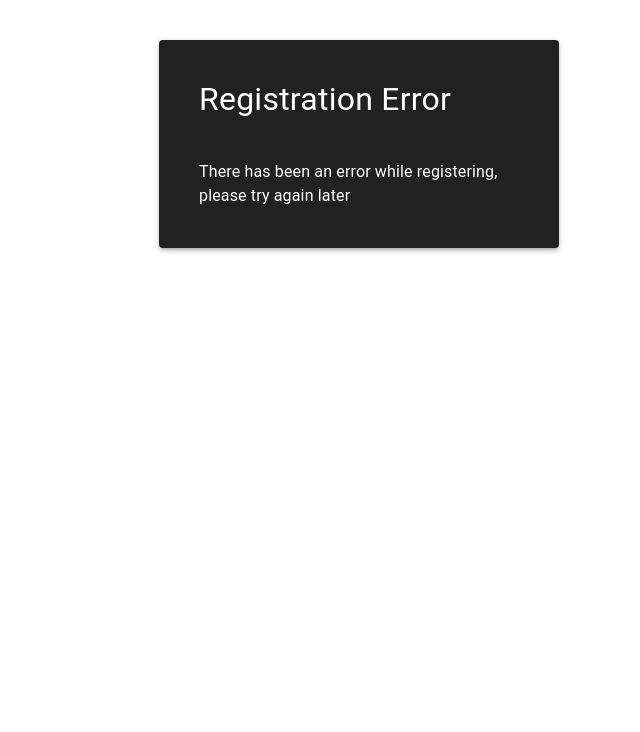
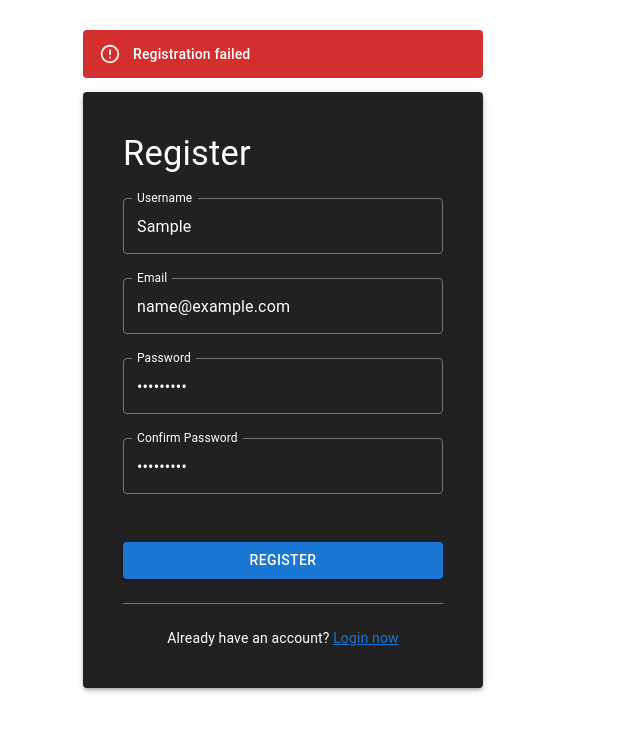
Before and after one commit to YoungDev7/chatapp-react-frontend, a React (Vite) app: page /register in a window 1280 px wide. Both pictures are taken after typing "Sample", "name@example.com", "Sample123", "Sample123" into the empty fields and a click on the button "REGISTER". Shown: the top 732 px of the page, without its empty margins (281-921 px from the left). Built offline with nearby package versions, Linux system fonts and the light colour scheme; no server answers.

Commit message:
feat(auth): add registration and login status message

```diff
--- a/src/components/auth/Login.jsx
+++ b/src/components/auth/Login.jsx
@@ -1,8 +1,11 @@
 import {
+  Alert,
   Box,
   Button,
+  CircularProgress,
   Container,
   Divider,
+  Grow,
   Link,
   Paper,
   TextField,
@@ -25,22 +28,36 @@ import { setToken, setUser } from '../../store/slices/authSlice';
  */
 export default function Login() {
   const [credentials, setCredentials] = useState({ email: '', password: '' });
+  const [isLoginSuccess, setIsLoginSuccess] = useState(null);
+  const [isLoading, setIsLoading] = useState(false);
   const dispatch = useDispatch();
   const navigate = useNavigate();
 
   const handleSubmit = async (e) => {
     e.preventDefault();
+    setIsLoading(true);
+    setIsLoginSuccess(null);
     try {
       // Send login request to the server, implicitly skipping the auth interceptor
       const response = await api.post('/auth/authenticate', credentials, {skipAuthInterceptor: true});
       dispatch(setToken(response.data.access_token));
       dispatch(setUser(response.data.access_token));
+      setIsLoginSuccess(true);
       navigate('/');
     } catch (error) {
+      setIsLoginSuccess(false);
       console.error('Login failed:', error);
-      // Handle login error (show message to user)
+    } finally {
+      setIsLoading(false);
     }
   };
+
+  let buttonContent;
+  if (isLoading) {
+    buttonContent = <CircularProgress size={24} sx={{ color: 'white' }} />;
+  } else {
+    buttonContent = 'Login';
+  }
 
   return (
     <Container
@@ -48,9 +65,38 @@ export default function Login() {
       sx={{
         mt: 5,
         display: 'flex',
-        justifyContent: 'center'
+        justifyContent: 'center',
+        flexDirection: 'column'
       }}
     >
+      <Box sx={{ height: 60, mb: 1, display: 'flex', alignItems: 'center' }}>
+        {isLoginSuccess === false && (
+          <Grow in={!isLoginSuccess}>
+            <Alert
+              severity="error"
+              variant='filled'
+              sx={{
+                width:'100%',
+                maxWidth: 400
+              }} >
+                Login failed
+              </Alert>
+          </Grow>
+        )}
+        {isLoginSuccess === true && (
+          <Grow in={isLoginSuccess}>
+            <Alert
+              severity="success"
+              variant='filled'
+              sx={{
+                width: '100%',
+                maxWidth: 400
+              }} >
+              Login successful
+            </Alert>
+          </Grow>
+        )}
+      </Box>
       <Paper
         elevation={3}
         sx={{
@@ -77,6 +123,8 @@ export default function Login() {
             fullWidth
             label="Email"
             type="email"
+            disabled={isLoading}
+            error={isLoginSuccess === null || isLoginSuccess === true ? false : true}
             value={credentials.email}
             onChange={(e) => setCredentials({
               ...credentials,
@@ -99,6 +147,8 @@ export default function Login() {
             fullWidth
             label="Password"
             type="password"
+            disabled={isLoading}
+            error={isLoginSuccess === null || isLoginSuccess === true ? false : true}
             value={credentials.password}
             onChange={(e) => setCredentials({
               ...credentials,
@@ -121,9 +171,10 @@ export default function Login() {
             type="submit"
             variant="contained"
             fullWidth
+            disabled={isLoading}
             sx={{ mt: 3, mb: 3 }}
           >
-            Login
+            {buttonContent}
           </Button>
 
           <Divider sx={{ borderColor: 'grey.600', mb: 3 }} />
--- a/src/components/auth/Register.jsx
+++ b/src/components/auth/Register.jsx
@@ -1,4 +1,4 @@
-import { Container, FormControl, Paper } from '@mui/material';
+import { Alert, CircularProgress, Container, FormControl, Grow, Paper } from '@mui/material';
 import Box from '@mui/material/Box';
 import Button from '@mui/material/Button';
 import Divider from '@mui/material/Divider';
@@ -6,7 +6,10 @@ import Link from '@mui/material/Link';
 import TextField from '@mui/material/TextField';
 import Typography from '@mui/material/Typography';
 import { useState } from 'react';
+import { useDispatch } from 'react-redux';
+import { useNavigate } from 'react-router-dom';
 import api from '../../services/Api';
+import { setToken, setUser } from '../../store/slices/authSlice';
 
 /**
  * Register component that handles user registration.
@@ -36,12 +39,32 @@ export default function Register() {
     const [passwordConfirmErrorMessage, setPasswordConfirmErrorMessage] = useState('');
     const [nameError, setNameError] = useState(false);
     const [nameErrorMessage, setNameErrorMessage] = useState('');
+    const [isLoginSuccess, setIsLoginSuccess] = useState(null);
+    const dispatch = useDispatch();
+    const navigate = useNavigate();
     const [credentials, setCredentials] = useState({
         username: '',
         email: '',
         password: '',
         passwordConfirm: '',
     });
+
+    const clearAllFields = () => {
+        setCredentials({
+            username: '',
+            email: '',
+            password: '',
+            passwordConfirm: '',
+        });
+        setEmailError(false);
+        setEmailErrorMessage('');
+        setPasswordError(false);
+        setPasswordErrorMessage('');
+        setPasswordConfirmError(false);
+        setPasswordConfirmErrorMessage('');
+        setNameError(false);
+        setNameErrorMessage('');
+    };
 
     const validateInputs = () => {
         let isValid = true;
@@ -97,120 +120,81 @@ export default function Register() {
         }
 
         setIsSubmitted(true);
+        setIsLoginSuccess(null);
+        setIsRegistrationSuccess(null);
 
         try{
             const response = await api.post('/auth/register', credentials, {skipAuthInterceptor: true});
             setIsRegistrationSuccess(true);
+
+            try{
+                const responseLogin = await api.post('/auth/authenticate', { email: credentials.email, password: credentials.password }, { skipAuthInterceptor: true });
+                dispatch(setToken(responseLogin.data.access_token));
+                dispatch(setUser(responseLogin.data.access_token));
+                setIsLoginSuccess(true);
+                clearAllFields();
+                navigate('/');
+            }catch(error){
+                setIsLoginSuccess(false);
+                console.log("login after registration failed: " + error);
+            }
+
         }catch(error){
             setIsRegistrationSuccess(false);
             console.error("registration error " + error);
+        }finally{
+            setIsSubmitted(false);
         }
     };
 
-    if(isSubmitted){
+    let buttonContent;
+    if (isSubmitted) {
+    buttonContent = <CircularProgress size={24} sx={{ color: 'white' }} />;
+    } else {
+    buttonContent = 'Register';
+    }
+
+
+
+
     return (
         <Container
             maxWidth="sm"
             sx={{
-                    mt: 5,
+                mt: 3,
                 display: 'flex',
-                    justifyContent: 'center'
+                justifyContent: 'center',
+                flexDirection: 'column'
             }}
         >
-                <Paper
-                    elevation={3}
+            <Box sx={{ height: 60, mb: 1, display: 'flex', alignItems: 'center' }}>
+                {isRegistrationSuccess === false && (
+                    <Grow in={!isRegistrationSuccess}>
+                        <Alert
+                            severity="error"
+                            variant='filled'
                             sx={{
-                        p: { xs: 3, md: 5 },
                                 width: '100%',
-                        maxWidth: 400,
-                        backgroundColor: 'grey.900',
-                        color: 'white'
-                    }}
-                >
-                    {isRegistrationSuccess === null && (
-                        <>
-                            <Typography
-                                component="h1"
-                                variant="h4"
+                                maxWidth: 400
+                            }} >
+                            Registration failed
+                        </Alert>
+                    </Grow>
+                )}
+                {isRegistrationSuccess === true && (
+                    <Grow in={isRegistrationSuccess}>
+                        <Alert
+                            severity="success"
+                            variant='filled'
                             sx={{
-                                    fontSize: 'clamp(1.5rem, 10vw, 2rem)',
-                                    mb: 2,
-                                    whiteSpace: 'nowrap'
-                                }}
-                            >
-                                Registration submitted
-                            </Typography>
-                            <Typography variant="body1" sx={{ pt: 3 }}>
-                                please wait...
-                            </Typography>
-                        </>
+                                width: '100%',
+                                maxWidth: 400
+                            }} >
+                            Registration successful
+                        </Alert>
+                    </Grow>
                 )}
-                    {isRegistrationSuccess !== null && (
-                        <>
-                            {isRegistrationSuccess === true && (
-                                <>
-                                    {/* TODO: change to immedietly login user */}
-                                    <Typography
-                                        component="h1"
-                                        variant="h4"
-                                        sx={{
-                                            fontSize: 'clamp(1.5rem, 10vw, 2rem)',
-                                            mb: 2
-                                        }}
-                                    >
-                                        Registration Success
-                                    </Typography>
-                                    <Typography variant="body1" sx={{ pt: 3 }}>
-                                        Registration was success! you can{' '}
-                                        <Link
-                                            href="/login"
-                                            sx={{
-                                                color: 'primary.main',
-                                                textDecoration: 'underline',
-                                                '&:hover': {
-                                                    color: 'primary.light'
-                                                }
-                                            }}
-                                        >
-                                            Login
-                                        </Link>
-                                        {' '}now
-                                    </Typography>
-                                </>
-                            )}
-                            {/* TODO: implement proper user feedback when username/email is taken */}
-                            {isRegistrationSuccess === false && (
-                                <>
-                                    <Typography
-                                        component="h1"
-                                        variant="h4"
-                                        sx={{
-                                            fontSize: 'clamp(1.5rem, 10vw, 2rem)',
-                                            mb: 2
-                                        }}
-                                    >
-                                        Registration Error
-                                    </Typography>
-                                    <Typography variant="body1" sx={{ pt: 3 }}>
-                                        There has been an error while registering, please try again later
-                                    </Typography>
-                                </>
-                            )}
-                        </>
-                    )}
-                </Paper>
-            </Container>
-        );
-    }else {
-        return (
-            <Container
-                maxWidth="sm"
-                sx={{
-                    mt: 5,
-                    display: 'flex',
-                    justifyContent: 'center'
-                }}
-            >
+            </Box>
             <Paper
                 elevation={3}
                 sx={{
@@ -244,6 +228,7 @@ export default function Register() {
                             autoComplete="username"
                             id="username"
                             value={credentials.username}
+                            disabled={isSubmitted}
                             onChange={(e) => setCredentials({
                                 ...credentials,
                                 username: e.target.value
@@ -273,6 +258,7 @@ export default function Register() {
                             label="Email"
                             variant="outlined"
                             value={credentials.email}
+                            disabled={isSubmitted}
                             onChange={(e) => setCredentials({
                                 ...credentials,
                                 email: e.target.value
@@ -302,6 +288,7 @@ export default function Register() {
                             autoComplete="new-password"
                             variant="outlined"
                             value={credentials.password}
+                            disabled={isSubmitted}
                             onChange={(e) => setCredentials({
                                 ...credentials,
                                 password: e.target.value
@@ -331,6 +318,7 @@ export default function Register() {
                             autoComplete="passwordConfirm"
                             variant="outlined"
                             value={credentials.passwordConfirm}
+                            disabled={isSubmitted}
                             onChange={(e) => setCredentials({
                                 ...credentials,
                                 passwordConfirm: e.target.value
@@ -354,9 +342,10 @@ export default function Register() {
                         type="submit"
                         fullWidth
                         variant="contained"
+                        disabled={isSubmitted}
                         sx={{ mt: 3, mb: 3 }}
                     >
-                            Register
+                        {buttonContent}
                     </Button>
                 </Box>
                 <Divider sx={{ borderColor: 'grey.600', mb: 3 }} />
@@ -379,5 +368,3 @@ export default function Register() {
         </Container>
     )
 }
-
-}
```
Lines whose indentation alone changed are shown as unchanged.
